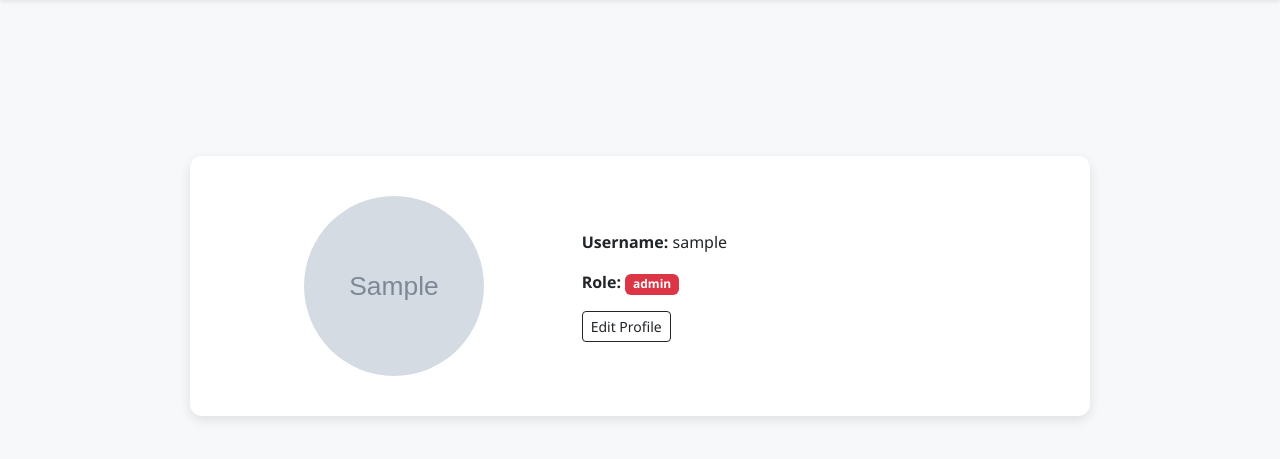
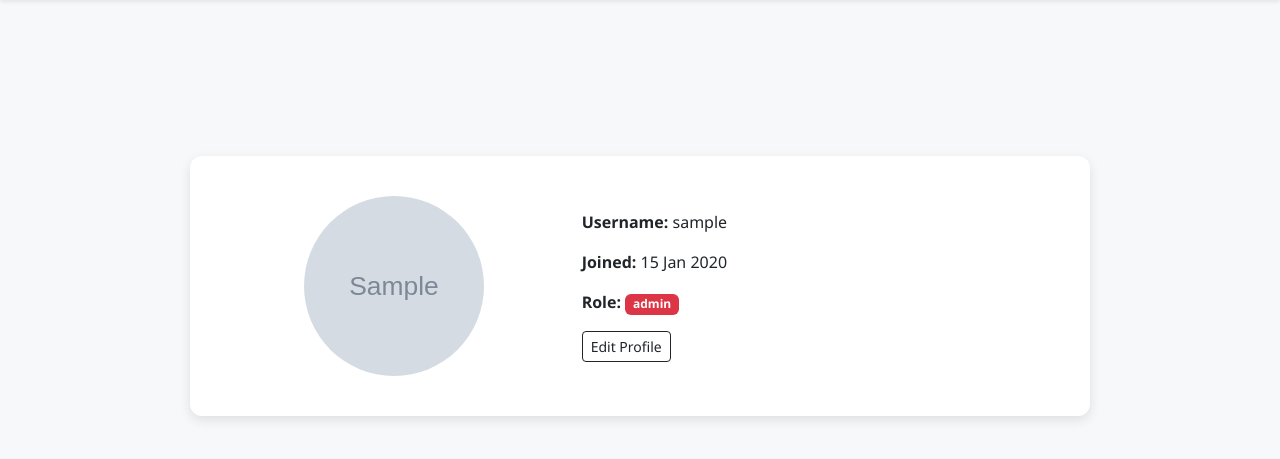
Before and after one commit to MinhDoDuy/web_trainning, a Flask app: page /profile in a window 1280 px wide. Shown: the part 64-523 px from the top of the page. Run offline with Flask 3, Linux system fonts and the light colour scheme; the visitor is signed in with stand-in values (Sample User, id 1); grey boxes marked "Sample" are stand-in pictures; a database or web service that is not in the repository returns one stand-in record (values such as "Sample title"); some libraries are stand-ins or nearby versions.

Commit message:
update profile 20/1

```diff
--- a/templates/profile.html
+++ b/templates/profile.html
@@ -109,6 +109,7 @@
             </div>
             <div class="col-md-7">
                 <p><strong>Username:</strong> {{ user.username }}</p>
+                <p><strong>Joined:</strong> {{ user.created_at.strftime('%d %b %Y') }}</p>
                 <p><strong>Role:</strong>
                     {% if user.role.lower() == 'admin' %}
                     <span class="badge bg-danger">{{ user.role }}</span>
```
